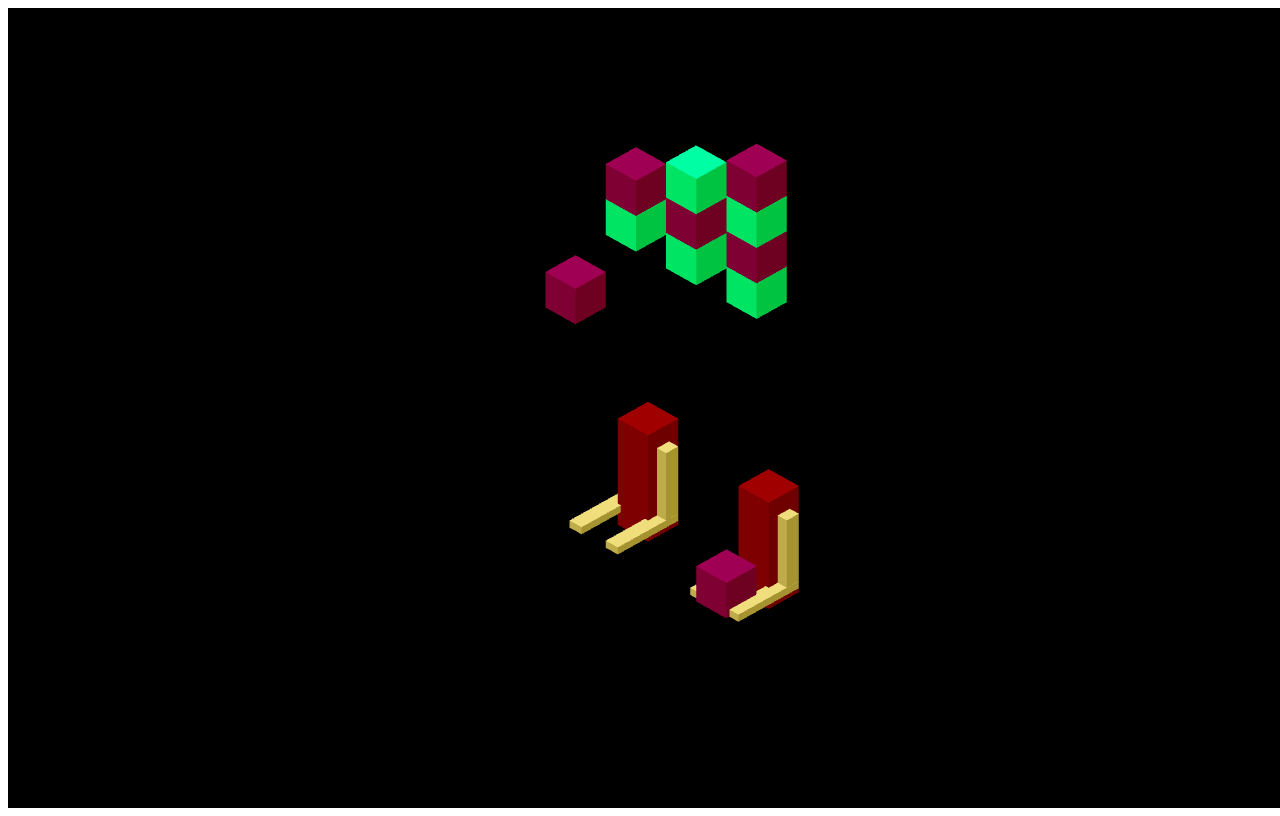
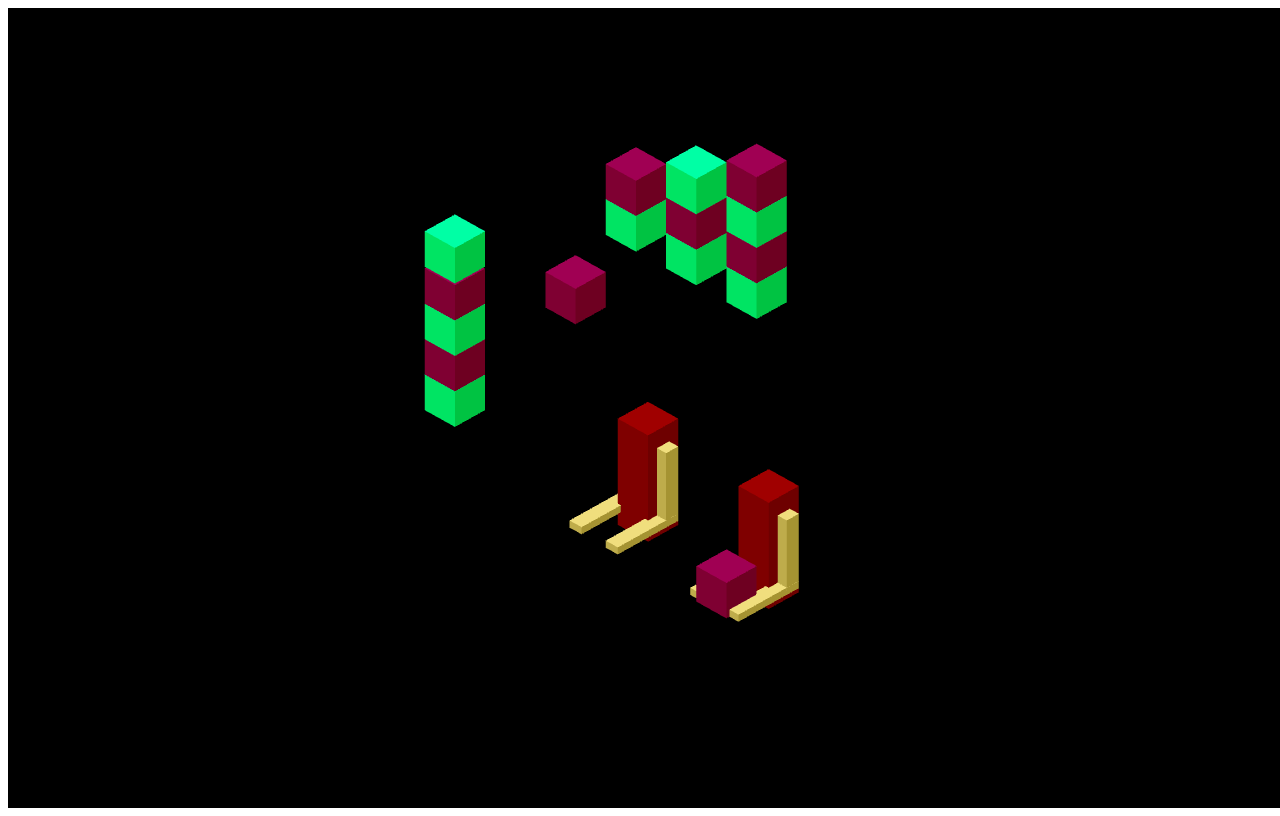
Before and after one commit to JosuAlejandroAl/SystemMulti, a plain HTML site: page WebGL_stuff/robot.html in a window 1280 px wide. Drawn offline with nearby package versions, Linux system fonts and the light colour scheme.

Commit message:
added all the stack of boxes and status of robot

```diff
--- a/WebGL_stuff/robot.html
+++ b/WebGL_stuff/robot.html
@@ -33,6 +33,13 @@ scene.add(ThreeBoxGroup);
 
 const FourBoxGroup = CreateFourBoxes();
 scene.add(FourBoxGroup);
+
+const FiveBoxGroup = CreateFiveBoxes();
+scene.add(FiveBoxGroup);
+
+
+
+
 
 
 // Set up lights ****************
@@ -302,6 +309,42 @@ function CreateFourBoxes(){
 	return FourBoxGroup
 }
 
+function CreateFiveBoxes(){
+	const FiveBoxGroup = new THREE.Group();
+
+	const RobotBoxOne = boxBodyOne(); //body of a box
+	RobotBoxOne.position.y = 40;
+	RobotBoxOne.position.x = 8;
+	RobotBoxOne.position.z = 40;
+	FiveBoxGroup.add(RobotBoxOne);
+
+	const RobotBoxTwo = boxBodyTwo(); //body of a box
+	RobotBoxTwo.position.y = 35;
+	RobotBoxTwo.position.x = 8;
+	RobotBoxTwo.position.z = 40;
+	FiveBoxGroup.add(RobotBoxTwo);
+
+	const RobotBoxThree = boxBodyThree(); //body of a box
+	RobotBoxThree.position.y = 45;
+	RobotBoxThree.position.x = 8;
+	RobotBoxThree.position.z = 40;
+	FiveBoxGroup.add(RobotBoxThree);
+
+	const RobotBoxFour = boxBodyFour(); //body of a box
+	RobotBoxFour.position.y = 50;
+	RobotBoxFour.position.x = 8;
+	RobotBoxFour.position.z = 40;
+	FiveBoxGroup.add(RobotBoxFour);
+
+	const RobotBoxFive = boxBodyFive(); //body of a box
+	RobotBoxFive.position.y = 60;
+	RobotBoxFive.position.x = 13;
+	RobotBoxFive.position.z = 45;
+	FiveBoxGroup.add(RobotBoxFive);
+
+	return FiveBoxGroup
+}
+
 //@@@@@@@@@@@@@@@@@@@@@@@@@@          	MEASURE FUNTIONS OF ROBOT WITH BOX       	@@@@@@@@@@@@@@@@@@@@@@@@@@@
 
 function boxBody(){
@@ -339,6 +382,13 @@ function boxBodyFour(){
   return wheel;
 }
 
+function boxBodyFive(){
+	const geometry = new THREE.BoxBufferGeometry(5, 5, 5);
+  	const material = new THREE.MeshLambertMaterial({ color: 0x00FFFF });
+  	const wheel = new THREE.Mesh(geometry, material);
+  return wheel;
+}
+
 
 
 
```
